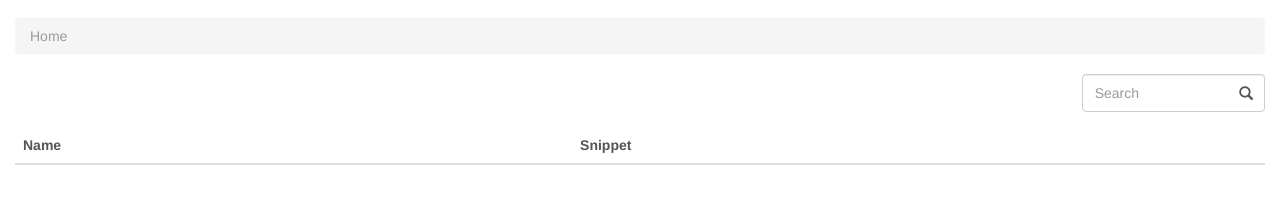
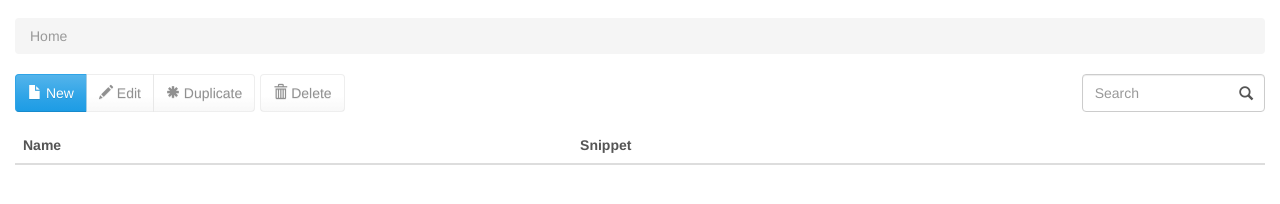
Before and after one commit to bni/angular-play-demo, a website: page public/app/index.html at #/phones in a window 1280 px wide. Drawn offline with Linux system fonts and the light colour scheme; some packages are replaced by stand-ins of ours; no server answers; a script that the page names is missing.

Commit message:
Add some buttons

```diff
--- a/public/app/phone-list.html
+++ b/public/app/phone-list.html
@@ -1,5 +1,27 @@
 <div class="row">
-    <div class="col-md-2 col-md-offset-10">
+
+    <div class="col-md-10">
+        <div class="btn-toolbar" role="toolbar">
+            <div class="btn-group">
+                <button type="button" ng-click="newPhone()" class="btn btn-default btn-primary">
+                    <i class="glyphicon glyphicon-file"></i> New
+                </button>
+                <button type="button" ng-click="savePhone(phone)" class="btn btn-default btn-default" ng-disabled="!idSelected">
+                    <i class="glyphicon glyphicon-pencil"></i> Edit
+                </button>
+                <button type="button" ng-click="copyPhone(phone)" class="btn btn-default btn-default" ng-disabled="!idSelected">
+                    <i class="glyphicon glyphicon-asterisk"></i> Duplicate
+                </button>
+            </div>
+            <div class="btn-group">
+                <button type="button" ng-click="deletePhone(phone)" class="btn btn-default btn-default" ng-disabled="!idSelected">
+                    <i class="glyphicon glyphicon-trash"></i> Delete
+                </button>
+            </div>
+        </div>
+    </div>
+
+    <div class="col-md-2">
         <div class="form-group has-feedback">
             <input id="searchItem" type="text" ng-model="query" class="form-control" placeholder="Search"/>
             <i class="form-control-feedback glyphicon glyphicon-search"></i>
```
